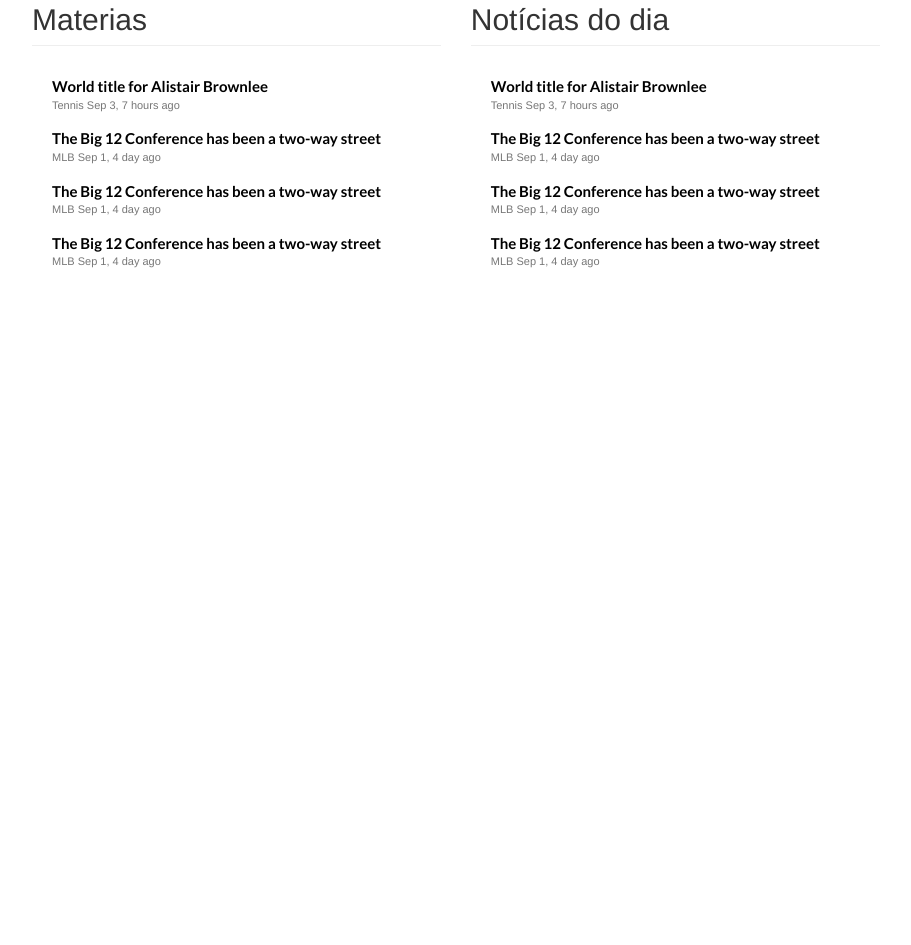
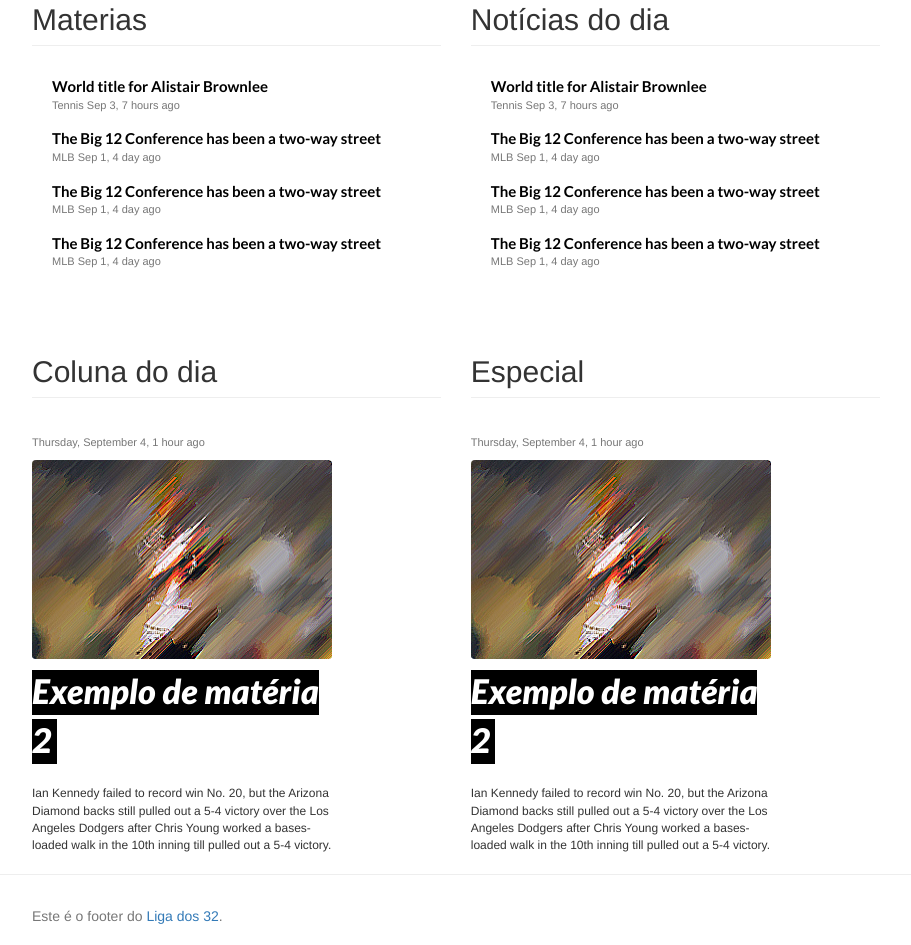
Before and after one commit to jltafarel/liga-dos-32-theme, a plain HTML site: page index.html in a window 1280 px wide. Shown: the part 1196-2141 px from the top of the page, without its empty margins (38-949 px from the left). Before the commit the page ends 1511 px from the top, so only its background shows below. Drawn offline with Linux system fonts and the light colour scheme.

Commit message:
coluna do dia, especial e footer

```diff
--- a/index.html
+++ b/index.html
@@ -9,6 +9,7 @@
 </head>
 <body id="page-top" data-spy="scroll" data-target=".navbar-fixed-top">
   <!-- Navigation -->
+  <header>
     <nav class="navbar navbar-default navbar-inverse navbar-fixed-top" role="navigation">
       <div class="container">
         <!-- Botão para abrir menu mobile -->
@@ -76,6 +77,7 @@
         </div>
       </div>
     </nav>
+  </header>
   <!-- Inicio da pagina -->
   <div class="container">
     <div class="row site-content">
@@ -207,6 +209,42 @@
             </div>
           </div>
         </div>
+        <div class="row">
+          <div class="col-md-12 col-lg-6">
+            <div class="row">
+              <div class="col-md-12 col-lg-12">
+                <h2 class="page-header">Coluna do dia</h2>
+                <div class="col col_1_3">
+                  <div class="featured_post">
+                    <div class="meta-date">Thursday, September 4, 1 hour ago</div>
+                    <div class="post-name">
+                      <div class="post-image"><img src="img/temp/entry_img_2.jpg" width="300" height="200" alt="" /></div>
+                      <div class="post-title"><a href="article.html">Exemplo de matéria 2</a></div>
+                    </div>
+                    <p class="post-short">Ian Kennedy failed to record win No. 20, but the Arizona Diamond backs still pulled out a 5-4 victory over the Los Angeles Dodgers after Chris Young worked a bases-loaded walk in the 10th inning till pulled out a 5-4 victory.</p>
+                  </div>
+                </div>
+              </div>
+            </div>
+          </div>
+          <div class="col-md-12 col-lg-6">
+            <div class="row">
+              <div class="col-md-12 col-lg-12">
+                <h2 class="page-header">Especial</h2>
+                <div class="col col_1_3">
+                  <div class="featured_post">
+                    <div class="meta-date">Thursday, September 4, 1 hour ago</div>
+                    <div class="post-name">
+                      <div class="post-image"><img src="img/temp/entry_img_2.jpg" width="300" height="200" alt="" /></div>
+                      <div class="post-title"><a href="article.html">Exemplo de matéria 2</a></div>
+                    </div>
+                    <p class="post-short">Ian Kennedy failed to record win No. 20, but the Arizona Diamond backs still pulled out a 5-4 victory over the Los Angeles Dodgers after Chris Young worked a bases-loaded walk in the 10th inning till pulled out a 5-4 victory.</p>
+                  </div>
+                </div>
+              </div>
+            </div>
+          </div>
+        </div>
       </div>
       <!-- Coluna lateral do site -->
       <div class="col-lg-3 col-md-12">
@@ -225,6 +263,14 @@
       </div>
     </div>
   </div>
+  <hr>
+  <footer>
+    <nav class="navbar navbar-bottom navbar-static-bottom">
+      <div class="container">
+        <p class="text-muted credit">Este é o footer do <a href="http://ligados32.wordpress.com">Liga dos 32</a>.</p>
+      </div>
+    </nav>
+  </footer>
   <script type="text/javascript" src="js/jquery-1.11.2.min.js"></script>
   <script src="js/jquery.easing.min.js"></script>
   <script type="text/javascript" src="js/bootstrap.min.js"></script>
--- a/style.css
+++ b/style.css
@@ -188,3 +188,7 @@ body {
   float: center;
   margin: 10px 0;
 }
+
+.navbar-bottom{
+  padding: 0px !important
+}
```
Lines whose indentation alone changed are shown as unchanged.
